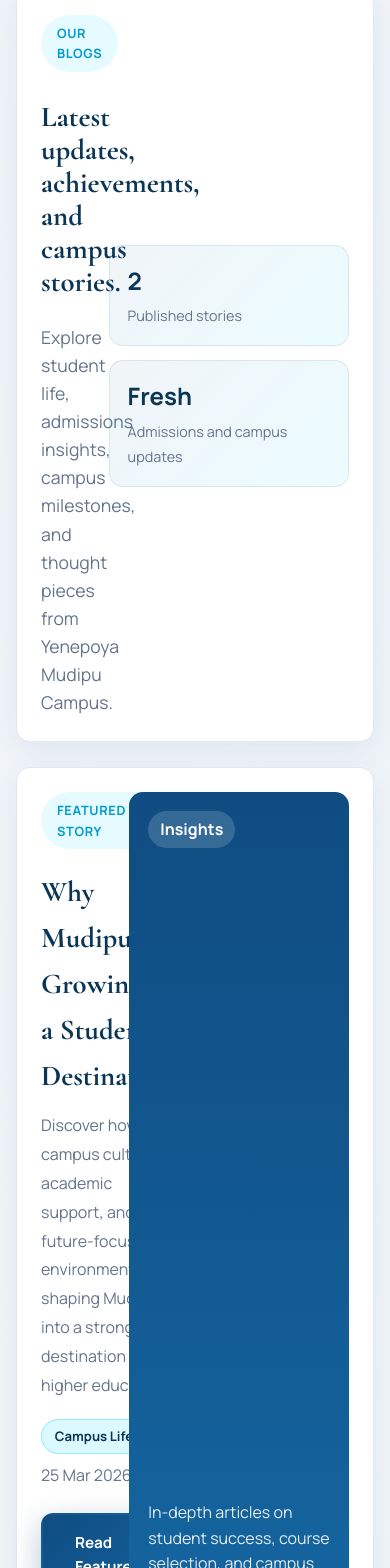
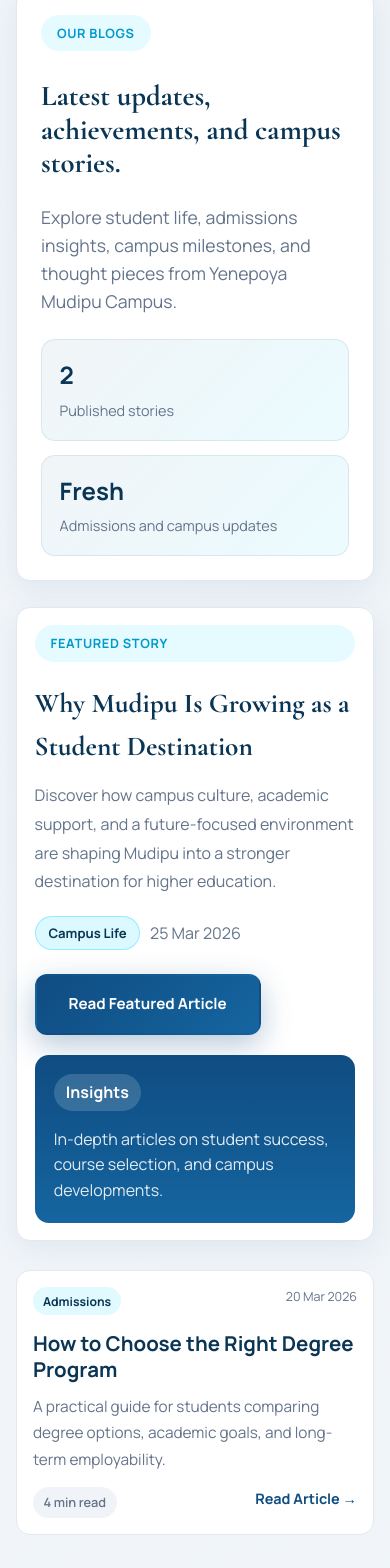
Before and after one commit to adithyakrishnapn/yenepoya_website, a Next.js app: page /blog in a window 390 px wide. Shown: the part 431-1999 px from the top of the page. Built offline with nearby package versions, Linux system fonts and the light colour scheme; no server answers.

Commit message:
ui tweaks

```diff
--- a/app/blog/[slug]/page.tsx
+++ b/app/blog/[slug]/page.tsx
@@ -88,7 +88,7 @@
           <span className="pill">{blog.category}</span>
           <span style={{ color: "var(--text-soft)" }}>{publishedDate}</span>
         </div>
-        <h1 className="article-title" style={{ fontSize: "clamp(2.8rem, 6vw, 5.6rem)", margin: 0, maxWidth: "12ch" }}>
+        <h1 className="article-title">
           {blog.title}
         </h1>
         <p className="section-copy" style={{ marginBottom: 0 }}>{blog.excerpt}</p>
--- a/app/globals.css
+++ b/app/globals.css
@@ -1094,6 +1094,41 @@
   font-weight: 600;
 }
 
+.article-title {
+  font-family: var(--font-display), Georgia, serif;
+  font-size: clamp(2rem, 6vw, 4.2rem);
+  line-height: 1.08;
+  margin: 0;
+  max-width: 14ch;
+  overflow-wrap: anywhere;
+}
+
+.article-content {
+  overflow: hidden;
+}
+
+.article-content :where(p, li, blockquote, h1, h2, h3, h4, h5, h6, a) {
+  overflow-wrap: anywhere;
+}
+
+.article-content :where(img, video, iframe) {
+  max-width: 100%;
+  height: auto;
+}
+
+.article-content table {
+  display: block;
+  width: 100%;
+  max-width: 100%;
+  overflow-x: auto;
+  -webkit-overflow-scrolling: touch;
+}
+
+.article-content pre {
+  max-width: 100%;
+  overflow-x: auto;
+}
+
 .accreditation-section {
   background: linear-gradient(180deg, #eef6fb 0%, #e6f1f8 100%);
 }
@@ -1359,10 +1394,55 @@
     left: 8%;
     right: 8%;
   }
+
+  .blog-header-panel,
+  .featured-blog {
+    grid-template-columns: 1fr;
+  }
+
+  .blog-header-stats {
+    grid-template-columns: repeat(2, minmax(0, 1fr));
+  }
+
+  .featured-blog-side {
+    align-content: start;
+  }
 }
 
 @media (max-width: 640px) {
   .features-grid {
     grid-template-columns: minmax(220px, 300px);
   }
+
+  .blog-grid,
+  .blog-grid-compact {
+    grid-template-columns: 1fr;
+  }
+
+  .blog-header-stats {
+    grid-template-columns: 1fr;
+  }
+
+  .blog-card {
+    padding: 1rem;
+  }
+
+  .blog-card-top,
+  .blog-card-footer {
+    align-items: flex-start;
+    flex-wrap: wrap;
+  }
+
+  .featured-blog {
+    padding: 1.1rem;
+  }
+
+  .featured-blog-title {
+    font-size: clamp(1.4rem, 7vw, 2rem);
+  }
+
+  .article-title {
+    font-size: clamp(1.8rem, 10vw, 2.5rem);
+    max-width: 100%;
+  }
 }
--- a/lib/site.ts
+++ b/lib/site.ts
@@ -5,7 +5,7 @@
     }
   }
 
-  return "https://mudipu.yenepoyauniversity.online";
+  return "https://www.yenepoyamudipu.in";
 }
 
 export const siteConfig = {
@@ -14,7 +14,7 @@
   domain: firstNonEmpty(
     process.env.NEXT_PUBLIC_APP_URL,
     process.env.NEXT_PUBLIC_SITE_URL,
-    "https://mudipu.yenepoyauniversity.online"
+    "https://www.yenepoyamudipu.in"
   ),
   description:
     "Yenepoya admissions support portal with program discovery, counselling, and SEO-focused academic content.",
```
Also changed, not shown: 1 other file (tests, documents, lock files or other folders).
